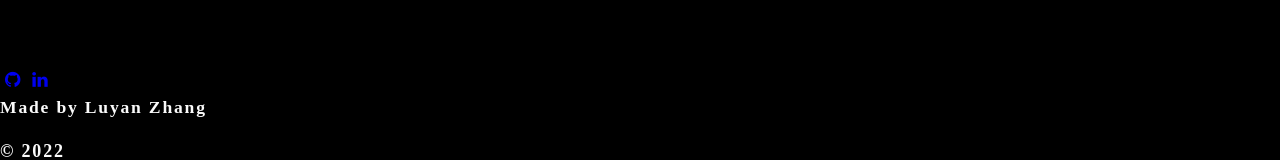
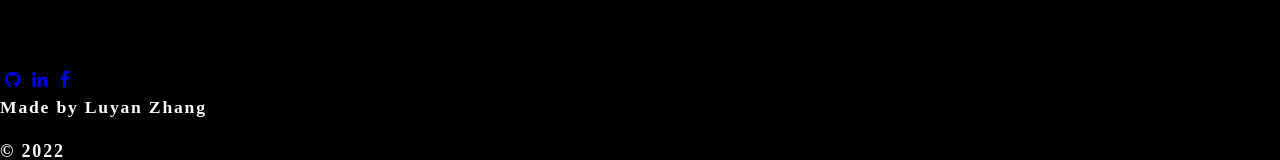
Before and after one commit to Mage1404/react-portfolio, a React (Create React App) app: page / in a window 1280 px wide. Shown: the part 634-794 px from the top of the page. Built offline with nearby package versions, Linux system fonts and the light colour scheme.

Commit message:
fixed a bug

```diff
--- a/src/App.js
+++ b/src/App.js
@@ -42,9 +42,16 @@ function App() {
         </a>
         <a
           href="https://www.linkedin.com/in/luyan-zhang-327495211/"
+          class="mr-5"
           target={blank}
         >
           <i class="fa fa-linkedin"></i>
+        </a>
+        <a
+          href="https://www.facebook.com/profile.php?id=100004302903575"
+          target={blank}
+        >
+          <i class="fa fa-facebook"></i>
         </a>
         <p>Made by Luyan Zhang</p>
         &copy; 2022
```
